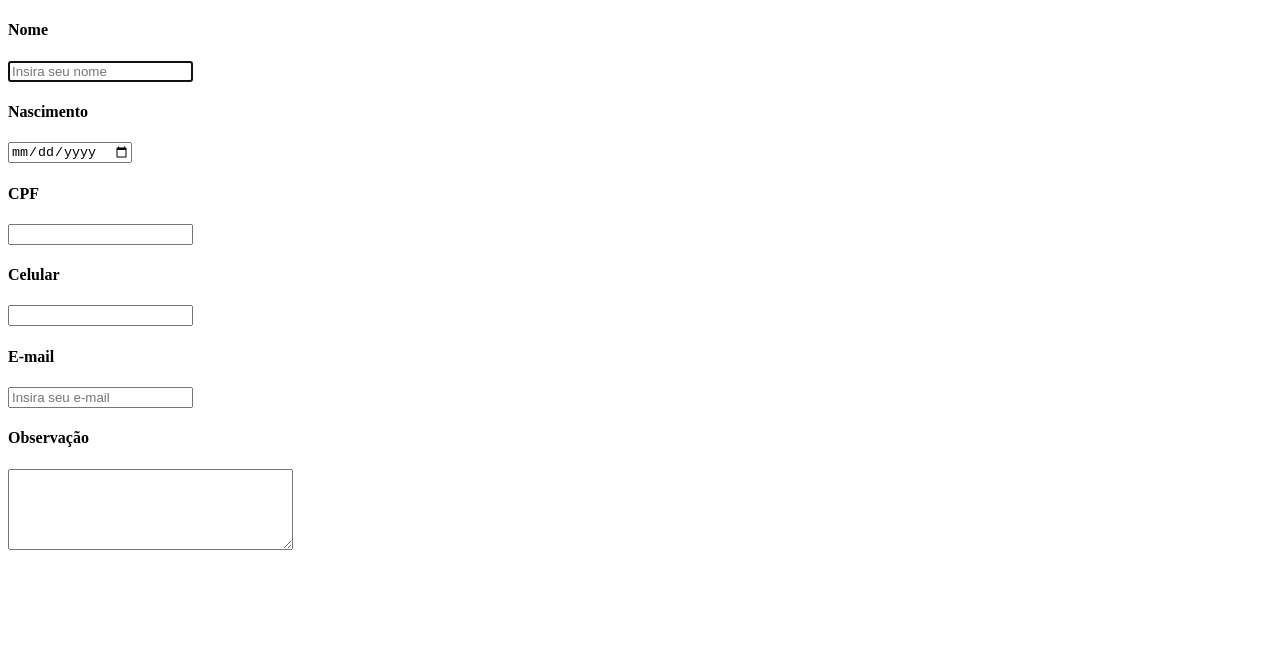
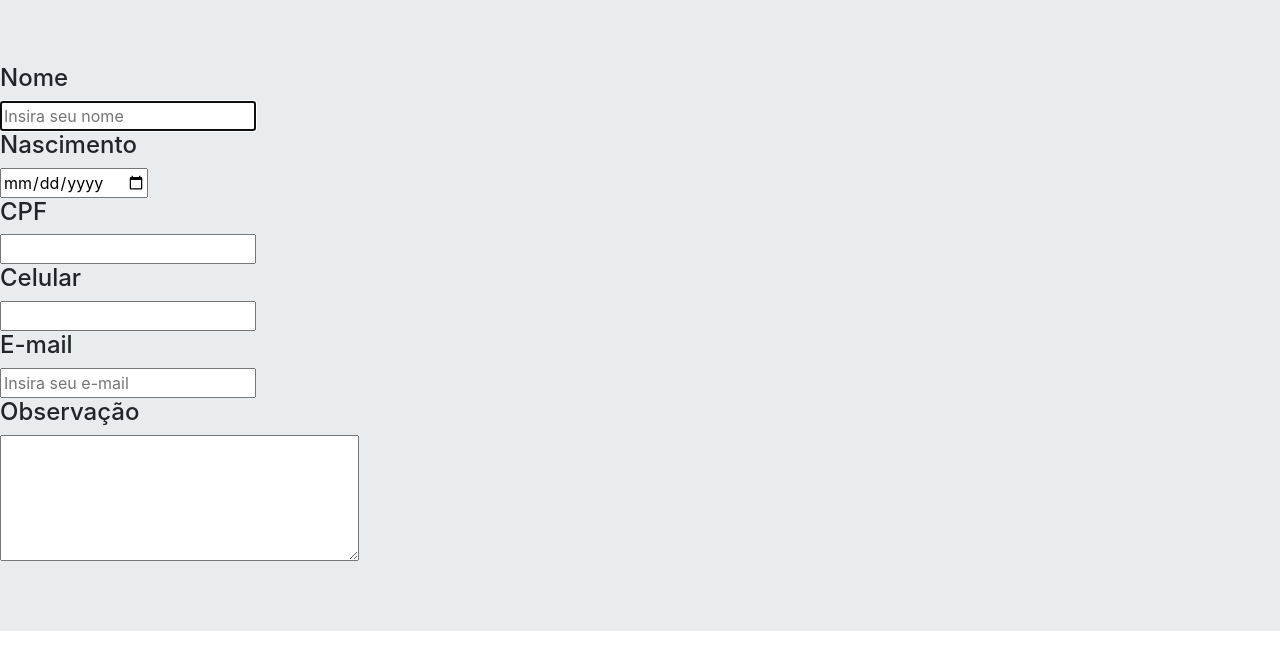
Before and after one commit to ThalesAlonso/Cadastro-Cliente, a plain HTML site: page Front-End/index.html in a window 1280 px wide. Drawn offline with Linux system fonts and the light colour scheme.

Commit message:
Inserindo estilo Bootstrap

```diff
--- a/Front-End/index.html
+++ b/Front-End/index.html
@@ -4,15 +4,16 @@
     <meta charset="utf-8">
     <meta http-equiv="X-UA-Compatible" content="IE=edge">
     <meta name="viewport" content="width=device-width, initial-scale=1.0">
-    <!---<link href="css/bootstrap.min.css" rel="stylesheet" type="text/css">
+    <link href="css/bootstrap.min.css" rel="stylesheet" type="text/css">
     <script type="text/javascript" src="js/jquery-3.3.1.min.js"></script>
     <script type="text/javascript" src="js/bootstrap.min.js"></script>
-    -->
+ <!---->
     <title>NewM</title>
 </head>
 <body>
+    <div class="jumbotron jumbotron-fluid">
     <form>
-        <div class="jumbotron jumbotron-fluid">
+        <div>
         <h4>Nome</h4>
         <input type="text" name="nome" autofocus  placeholder="Insira seu nome" data-js="formName">
         </div>
@@ -38,6 +39,7 @@
         </textarea>
        </div>
     </form>
+    </div>
     <script src="main.js"></script>
 </body>
 </html>
```
